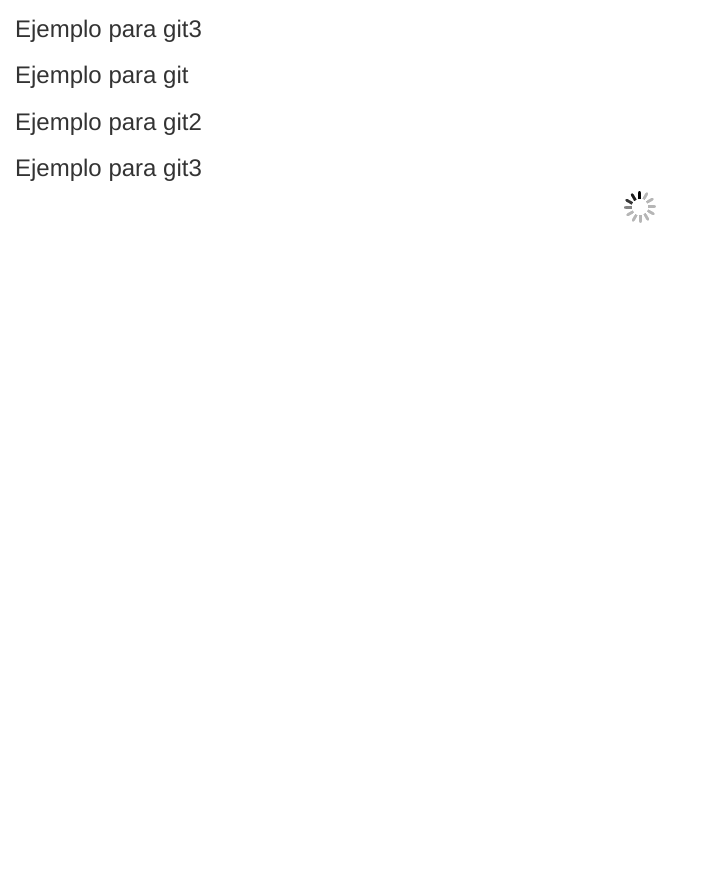
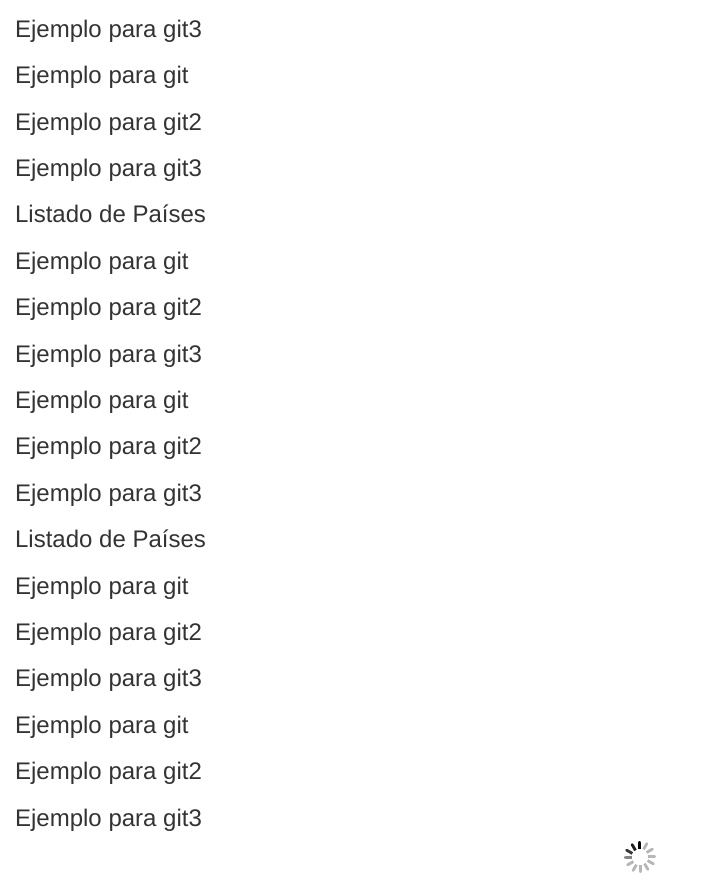
Before and after one commit to isc570castro/Ejemplo, a PHP site: page / in a window 1280 px wide. Shown: the part 468-1341 px from the top of the page, without its empty margins (0-702 px from the left). Before the commit the page ends 691 px from the top, so only its background shows below. Run offline with PHP 8.4, Linux system fonts and the light colour scheme; some libraries are stand-ins or nearby versions.

Commit message:
Agregue mas h3 para ejemplificar otra vez jeje

```diff
--- a/paginacion/index.php
+++ b/paginacion/index.php
@@ -28,6 +28,20 @@
 		<h3> Ejemplo para git </h3>
 		<h3> Ejemplo para git2 </h3>
 		<h3> Ejemplo para git3 </h3>
+		<h3> Listado de Países </h3>
+		<h3> Ejemplo para git </h3>
+		<h3> Ejemplo para git2 </h3>
+		<h3> Ejemplo para git3 </h3>
+		<h3> Ejemplo para git </h3>
+		<h3> Ejemplo para git2 </h3>
+		<h3> Ejemplo para git3 </h3>
+		<h3> Listado de Países </h3>
+		<h3> Ejemplo para git </h3>
+		<h3> Ejemplo para git2 </h3>
+		<h3> Ejemplo para git3 </h3>
+		<h3> Ejemplo para git </h3>
+		<h3> Ejemplo para git2 </h3>
+		<h3> Ejemplo para git3 </h3>
 		<div id="loader" class="text-center"> <img src="loader.gif"></div>
 		<div class="outer_div"></div><!-- Datos ajax Final -->
 		</div>
```
